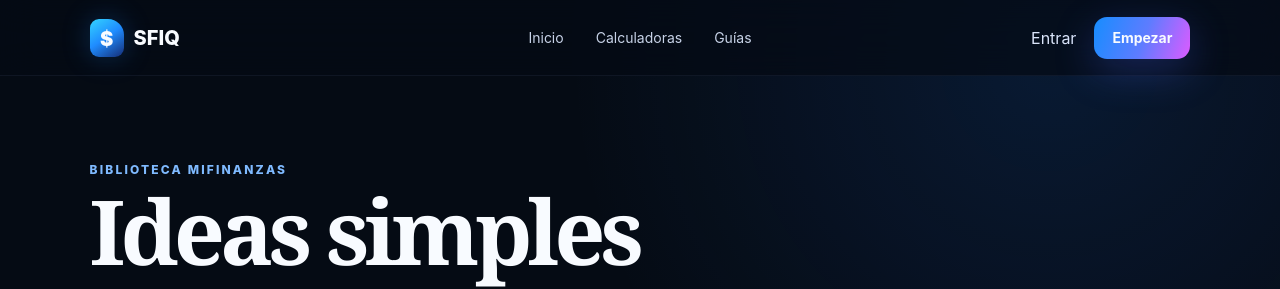
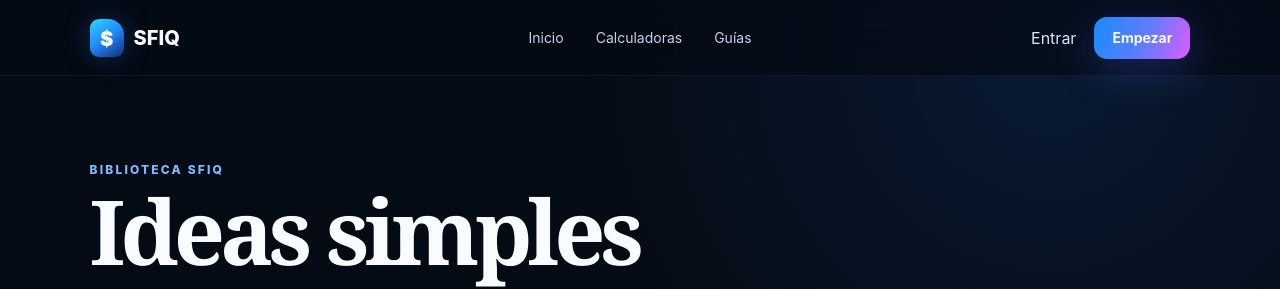
Before and after one commit to Sofonias-23/MiFinanzas, a Next.js app in the folder web/: page /guias in a window 1280 px wide. Shown: the top 289 px of the page. Built offline with nearby package versions, Linux system fonts and the light colour scheme; no server answers.

Commit message:
Optimizar SEO y marca en índice de Guías

```diff
--- a/web/app/guias/page.tsx
+++ b/web/app/guias/page.tsx
@@ -1,4 +1,11 @@
+import type { Metadata } from 'next';
 import AdSenseSlot from '@/components/AdSenseSlot';
+
+export const metadata: Metadata = {
+  title: 'Guías de finanzas personales, ahorro y gastos en pareja',
+  description:
+    'Guías prácticas sobre presupuesto, ahorro, control de gastos y dinero en pareja para tomar mejores decisiones financieras con SFIQ.',
+};
 
 const guides = [
   {
@@ -54,7 +61,7 @@ export default function GuiasPage() {
 
       <section className="guidesHero">
         <div>
-          <p className="eyebrow">BIBLIOTECA MIFINANZAS</p>
+          <p className="eyebrow">BIBLIOTECA SFIQ</p>
           <h1>Ideas simples para decisiones financieras cotidianas.</h1>
           <p>
             Guías prácticas sobre presupuesto, ahorro y dinero en pareja. Sin convertir cada tema en una clase de economía.
```
